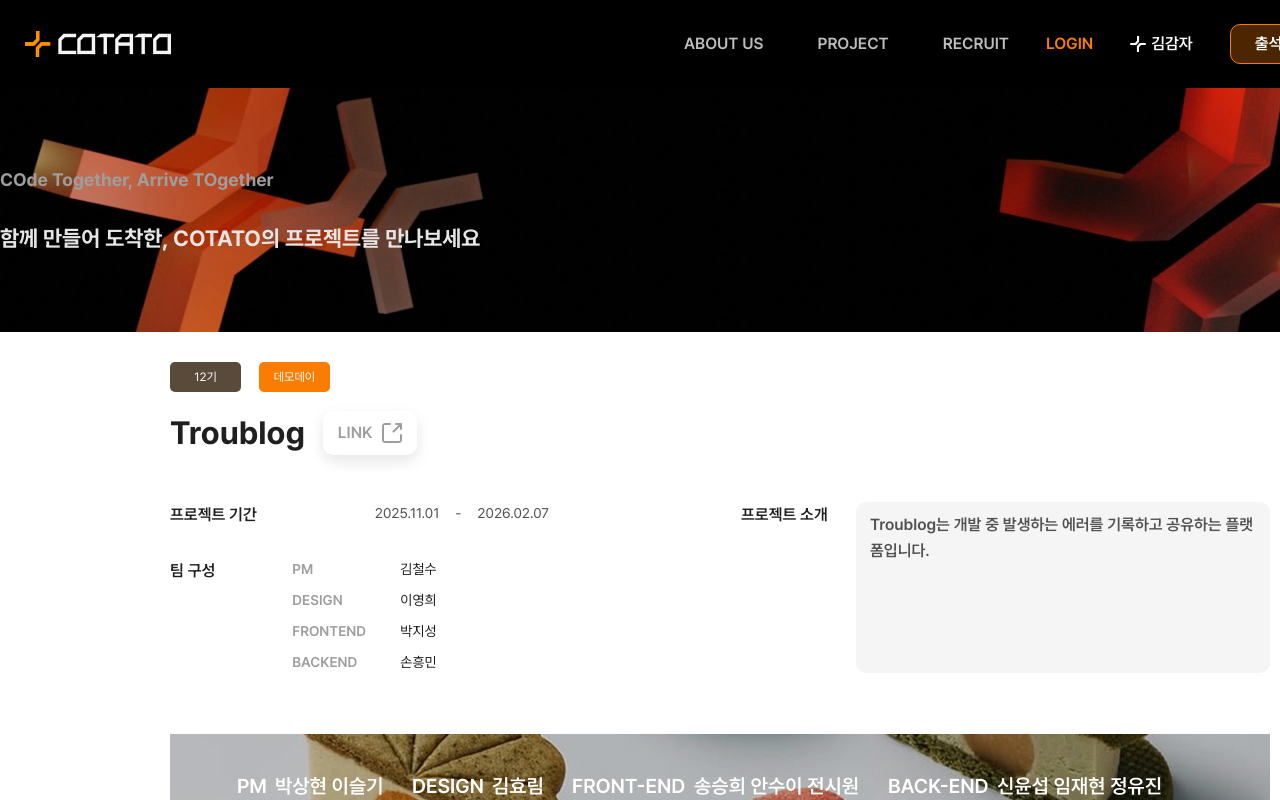
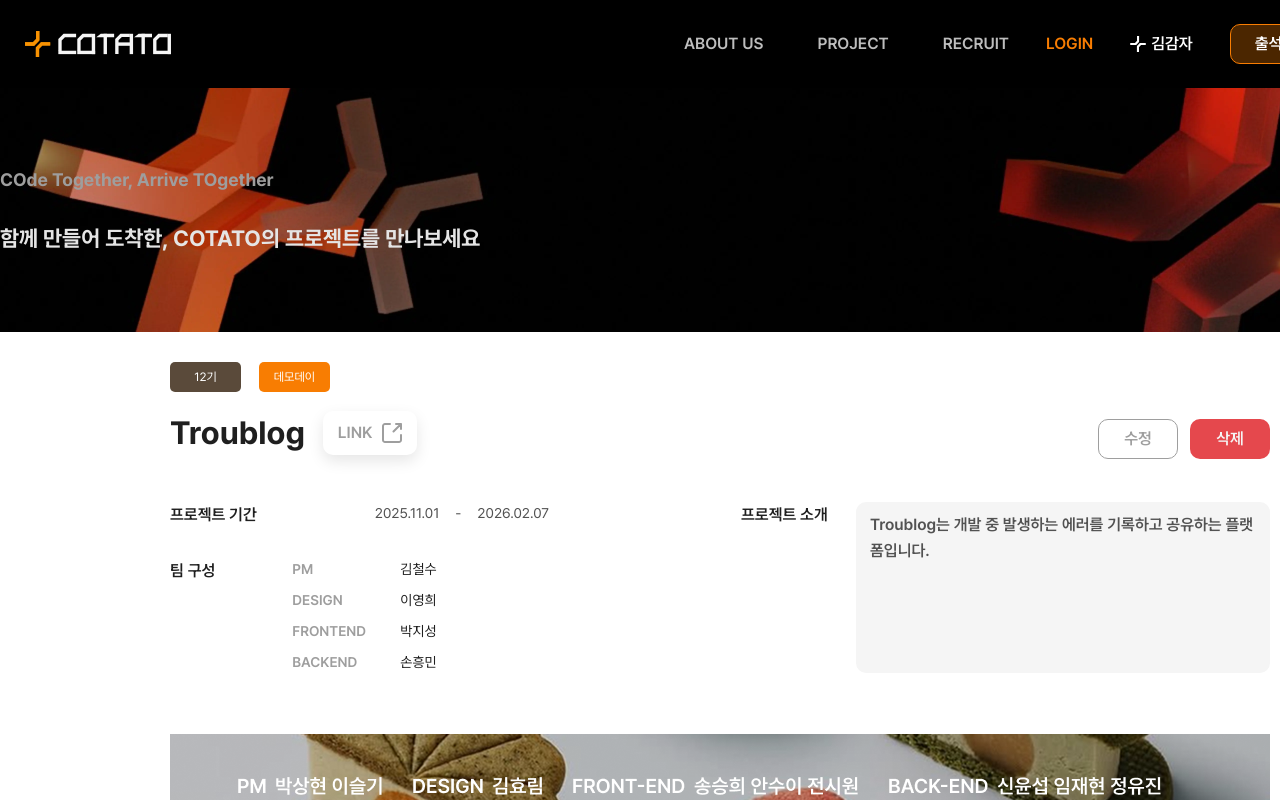
Before and after one commit to IT-Cotato/COTATO-FE-v2, a Next.js app in the folder apps/homepage/: page /project/1 in a window 1280 px wide. Built offline with nearby package versions, Linux system fonts and the light colour scheme.

Commit message:
feat(homepage): 수정/삭제 버튼 추가 (#29)

```diff
--- a/apps/homepage/src/app/(with-header)/(with-footer)/project/[projectId]/_components/ProjectDetailHeader.tsx
+++ b/apps/homepage/src/app/(with-header)/(with-footer)/project/[projectId]/_components/ProjectDetailHeader.tsx
@@ -1,8 +1,19 @@
 import {ProjectDetail} from '@/schemas/project/project.schema';
 import LinkIcon from '@/assets/link/link.svg';
+import {Button} from '@repo/ui/components/buttons/Button';
 
-export const ProjectDetailHeader = ({data}: {data: ProjectDetail}) => (
-  <header className='flex flex-col gap-3.75'>
+export const ProjectDetailHeader = ({data}: {data: ProjectDetail}) => {
+  const handleEdit = () => {
+    console.log('수정');
+  };
+
+  const handleDelete = () => {
+    console.log('삭제');
+  };
+
+  return (
+    <header className='flex items-end justify-between'>
+      <div className='flex flex-col gap-3.75'>
         <div className='flex gap-4.5 text-center'>
           <span className='bg-disabled text-body-m h-7.5 w-17.75 rounded-[5px] p-1.25 text-white'>
             {data.generationId}기
@@ -22,5 +33,25 @@ export const ProjectDetailHeader = ({data}: {data: ProjectDetail}) => (
             <LinkIcon className='h-5 w-5 text-neutral-400' />
           </a>
         </div>
+      </div>
+      <div className='flex gap-3'>
+        <Button
+          variant='outline'
+          label='수정'
+          width={80}
+          height={40}
+          textColor='neutral-400'
+          onClick={handleEdit}
+        />
+        <Button
+          variant='primary'
+          label='삭제'
+          width={80}
+          height={40}
+          backgroundColor='alert'
+          onClick={handleDelete}
+        />
+      </div>
     </header>
   );
+};
```
Lines whose indentation alone changed are shown as unchanged.
